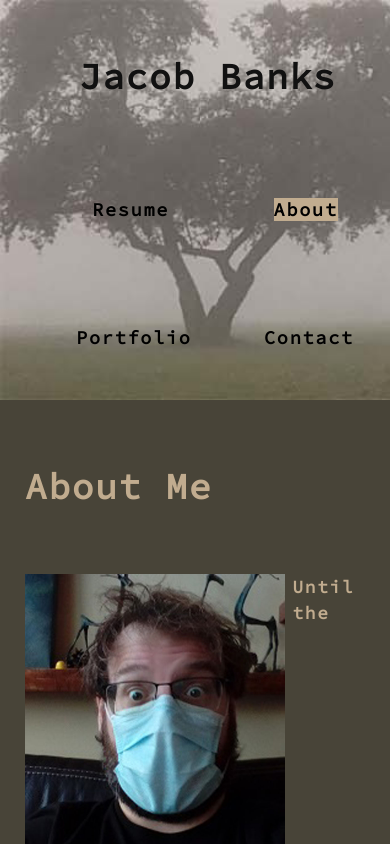
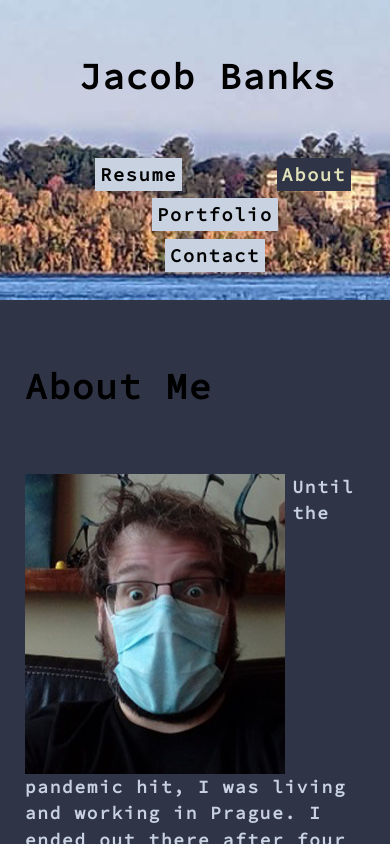
Before and after one commit to Jacob-Banks/My-Portfolio-, a React (Create React App) app: page / in a window 390 px wide. Shown: the top 844 px of the page. Built offline with nearby package versions, Linux system fonts and the light colour scheme.

Commit message:
new header layout and color schema

```diff
--- a/src/index.css
+++ b/src/index.css
@@ -3,9 +3,10 @@ html {
   margin: 0 auto;
 }
 :root {
-  --light: rgb(193, 172, 143);
-  --dark: rgb(72, 68, 56);
-  --text: black;
+  --yellow: rgb(225, 225, 185);
+  --light: rgb(200, 210, 225);
+  --dark: rgb(47, 53, 70);
+  --darktext: black;
   --spacing-one: calc(1rem * 0.5);
   --spacing-two: calc(1rem);
   --spacing-five: calc(2.5rem);
@@ -57,15 +58,17 @@ header {
 
   background-image: url("./assets/images/header.jpg");
   background-repeat: no-repeat;
-  background-size: contain;
-  color: #111111;
-  height: 400px;
+  background-size: cover;
+  background-position: center;
+  height: 300px;
   font-family: Source code pro;
   font-weight: bolder;
+  z-index: 999999;
 }
 h1 {
-  margin-top: 50px;
-  margin-left: 25px;
+  margin: 50px 0 0 25px;
+
+  color: black;
 }
 nav a:hover {
   text-decoration: none;
@@ -75,11 +78,16 @@ nav a:hover {
 }
 .nav-item {
   cursor: pointer;
-  margin: 50px 16px;
+  margin: 0px 16px;
 }
 .nav-link-active {
   color: blue;
   background-color: var(--light);
+  padding: 5px;
+}
+.nav-item .nav-link-active {
+  color: var(--yellow);
+  background-color: var(--dark);
 }
 .title {
   margin: 60px 25px;
@@ -126,6 +134,8 @@ input:focus {
 
 .pro-title {
   text-align: center;
+  margin-bottom: 50px;
+  color: var(--light);
 }
 .test {
   position: relative;
@@ -138,11 +148,12 @@ input:focus {
 .sub {
   display: none;
   position: absolute;
-  top: 20%;
-  left: 5%;
-  align-items: center;
+  top: 50%;
+  left: 50%;
+  transform: translate(-50%, -50%);
   background-color: aliceblue;
   padding-bottom: 28px;
+  text-align: center;
 }
 
 .name {
@@ -166,7 +177,7 @@ input:focus {
 
 .test:hover .project {
   opacity: 0.4;
-  border: 12px solid white;
+  border: 12px solid var(--yellow);
 }
 
 .project-link:hover {
@@ -210,11 +221,6 @@ footer img {
   margin-left: 25px;
 }
 @media only screen and (max-width: 1254px) {
-  header {
-    justify-content: center;
-    background-size: cover;
-  }
-
   .img-thumbnail {
     width: 100%;
     min-width: 550px;
@@ -224,3 +230,13 @@ footer img {
     cursor: pointer;
   }
 }
+@media only screen and (max-width: 829px) {
+  .nav-link {
+    margin: 0 16px;
+    background-color: var(--light);
+    padding: 5px;
+  }
+  header {
+    justify-content: center;
+  }
+}
```
Also changed, not shown: src/assets/images/header.jpg.
